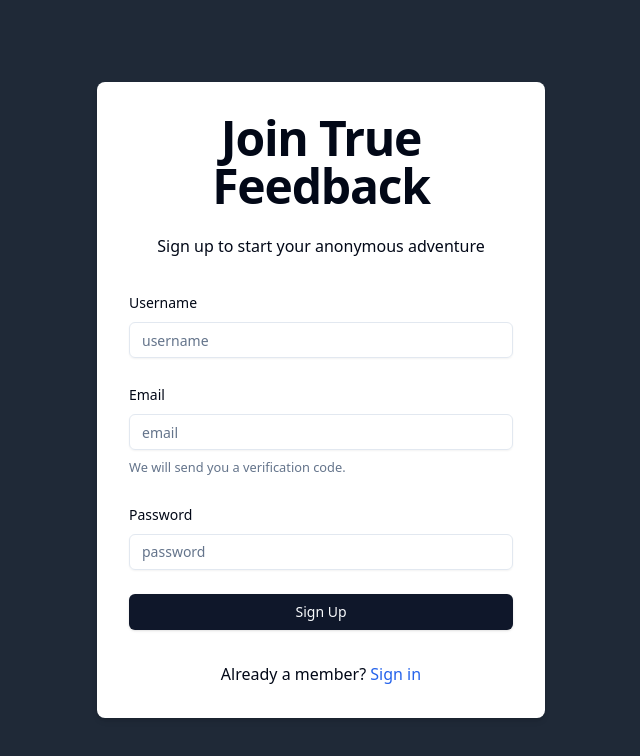
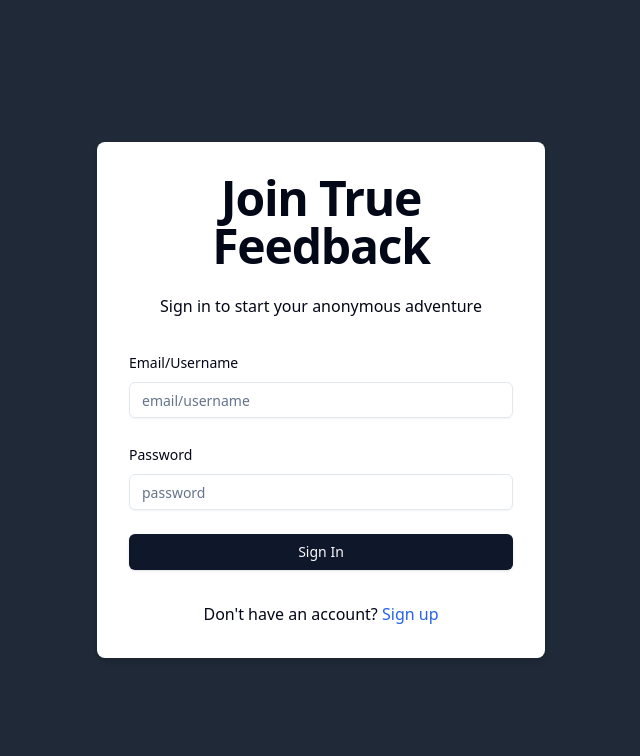
Before and after one commit to RCOM363/myst_txt, a Next.js app: page /sign-in in a window 1280 px wide. Shown: the top 756 px of the page, without its empty margins (319-959 px from the left). Built offline with nearby package versions, Linux system fonts and the light colour scheme.

Commit message:
feat: add signin page

```diff
--- /dev/null
+++ b/src/app/(app)/dashboard/page.tsx
@@ -0,0 +1,7 @@
+import React from "react";
+
+function page() {
+  return <div>Dashboard</div>;
+}
+
+export default page;
--- a/src/app/(auth)/sign-in/page.tsx
+++ b/src/app/(auth)/sign-in/page.tsx
@@ -3,88 +3,55 @@ import { zodResolver } from "@hookform/resolvers/zod";
 import { useForm } from "react-hook-form";
 import * as z from "zod";
 import Link from "next/link";
-import { useEffect, useState } from "react";
-import { useDebounceCallback } from "usehooks-ts";
+import { useState } from "react";
 import { toast } from "sonner";
 import { useRouter } from "next/navigation";
-import axios, { AxiosError } from "axios";
-import { Loader, Loader2 } from "lucide-react";
+import { Loader2 } from "lucide-react";
 
-import { signUpSchema } from "@/schemas/signUpSchema";
-import { ApiResponse } from "@/types/ApiResponse";
 import { Button } from "@/components/ui/button";
 import {
   Form,
   FormControl,
-  FormDescription,
   FormField,
   FormItem,
   FormLabel,
   FormMessage,
 } from "@/components/ui/form";
 import { Input } from "@/components/ui/input";
+import { signInSchema } from "@/schemas/signInSchema";
+import { signIn } from "next-auth/react";
 
 function Page() {
-  const [username, setUsername] = useState("");
-  const [usernameMessage, setUsernameMessage] = useState("");
-  const [isCheckingUsername, setIsCheckingUsername] = useState(false);
   const [isSubmitting, setIsSubmitting] = useState(false);
 
   const router = useRouter();
 
-  // debouncing
-  const debounce = useDebounceCallback(setUsername, 400);
-
   // zod implementation
-  const form = useForm<z.infer<typeof signUpSchema>>({
-    resolver: zodResolver(signUpSchema),
+  const form = useForm<z.infer<typeof signInSchema>>({
+    resolver: zodResolver(signInSchema),
     defaultValues: {
-      username: "",
-      email: "",
+      identifier: "",
       password: "",
     },
   });
 
-  useEffect(() => {
-    if (!username) {
-      setUsernameMessage(""); // Clear message if empty
-      return;
+  const onSubmit = async (data: z.infer<typeof signInSchema>) => {
+    // sign in using next-auth
+    setIsSubmitting(true);
+    const result = await signIn("credentials", {
+      redirect: false,
+      identifier: data.identifier,
+      password: data.password,
+    });
+    setIsSubmitting(false);
+    if (result?.error) {
+      toast.error("Login failed", {
+        description: result.error,
+      });
     }
-    const checkUsername = async () => {
-      setIsCheckingUsername(true);
-      setUsernameMessage("");
-      try {
-        const response = await axios.get(
-          `/api/check-username?username=${username}`
-        );
-        setUsernameMessage(response.data.message);
-      } catch (error) {
-        const axiosError = error as AxiosError<ApiResponse>;
-        setUsernameMessage(
-          axiosError.response?.data.message ?? "Error checking username"
-        );
-      } finally {
-        setIsCheckingUsername(false);
-      }
-    };
-    checkUsername();
-  }, [username]);
 
-  const onSubmit = async (data: z.infer<typeof signUpSchema>) => {
-    setIsSubmitting(true);
-    try {
-      const response = await axios.post<ApiResponse>("/api/sign-up", data);
-      toast.success("Success", {
-        description: response.data.message,
-      });
-      router.replace(`/verify/${username}`);
-    } catch (error) {
-      const axiosError = error as AxiosError<ApiResponse>;
-      toast.error("Signup failed", {
-        description: axiosError.response?.data.message,
-      });
-    } finally {
-      setIsSubmitting(false);
+    if (result?.url) {
+      // router.replace("/dashboard");
     }
   };
 
@@ -95,56 +62,23 @@ function Page() {
           <h1 className="text-4xl font-extrabold tracking-tight lg:text-5xl mb-6">
             Join True Feedback
           </h1>
-          <p className="mb-4">Sign up to start your anonymous adventure</p>
+          <p className="mb-4">Sign in to start your anonymous adventure</p>
         </div>
         <Form {...form}>
           <form onSubmit={form.handleSubmit(onSubmit)} className="space-y-6">
             <FormField
               control={form.control}
-              name="username"
+              name="identifier"
               render={({ field }) => (
                 <FormItem>
-                  <FormLabel>Username</FormLabel>
+                  <FormLabel>Email/Username</FormLabel>
                   <FormControl>
                     <Input
-                      placeholder="username"
+                      placeholder="email/username"
                       {...field}
-                      onChange={(e) => {
-                        field.onChange(e);
-                        debounce(e.target.value); // sets the username after a delay
-                      }}
+                      name="identifier"
                     />
                   </FormControl>
-                  {isCheckingUsername && (
-                    <Loader className="mr-2 h-4 w-4 animate-spin" />
-                  )}
-                  {!isCheckingUsername && usernameMessage && (
-                    <p
-                      className={`text-sm ${
-                        usernameMessage.trim() === "Username is unique"
-                          ? "text-green-500"
-                          : "text-red-500"
-                      }`}
-                    >
-                      {usernameMessage}
-                    </p>
-                  )}
-                  <FormMessage />
-                </FormItem>
-              )}
-            />
-            <FormField
-              control={form.control}
-              name="email"
-              render={({ field }) => (
-                <FormItem>
-                  <FormLabel>Email</FormLabel>
-                  <FormControl>
-                    <Input placeholder="email" {...field} name="email" />
-                  </FormControl>
-                  <FormDescription>
-                    We will send you a verification code.
-                  </FormDescription>
                   <FormMessage />
                 </FormItem>
               )}
@@ -174,16 +108,16 @@ function Page() {
                   Please wait
                 </>
               ) : (
-                "Sign Up"
+                "Sign In"
               )}
             </Button>
           </form>
         </Form>
         <div className="text-center mt-4">
           <p>
-            Already a member?{" "}
-            <Link href="/sign-in" className="text-blue-600 hover:text-blue-800">
-              Sign in
+            Don&apos;t have an account?{" "}
+            <Link href="/sign-up" className="text-blue-600 hover:text-blue-800">
+              Sign up
             </Link>
           </p>
         </div>
--- a/src/app/(auth)/sign-up/page.tsx
+++ b/src/app/(auth)/sign-up/page.tsx
@@ -8,7 +8,7 @@ import { useDebounceCallback } from "usehooks-ts";
 import { toast } from "sonner";
 import { useRouter } from "next/navigation";
 import axios, { AxiosError } from "axios";
-import { Loader, Loader2 } from "lucide-react";
+import { Loader2 } from "lucide-react";
 
 import { signUpSchema } from "@/schemas/signUpSchema";
 import { ApiResponse } from "@/types/ApiResponse";
@@ -116,7 +116,7 @@ function Page() {
                     />
                   </FormControl>
                   {isCheckingUsername && (
-                    <Loader className="mr-2 h-4 w-4 animate-spin" />
+                    <Loader2 className="mr-2 h-4 w-4 animate-spin" />
                   )}
                   {!isCheckingUsername && usernameMessage && (
                     <p
```
